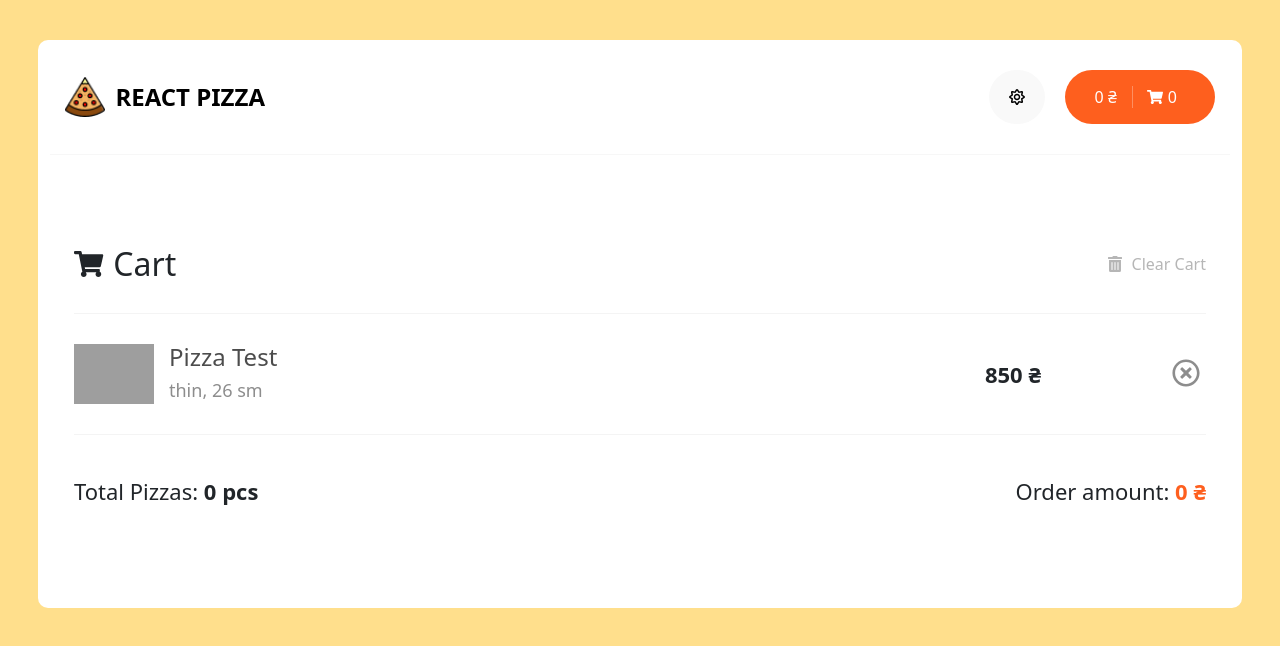
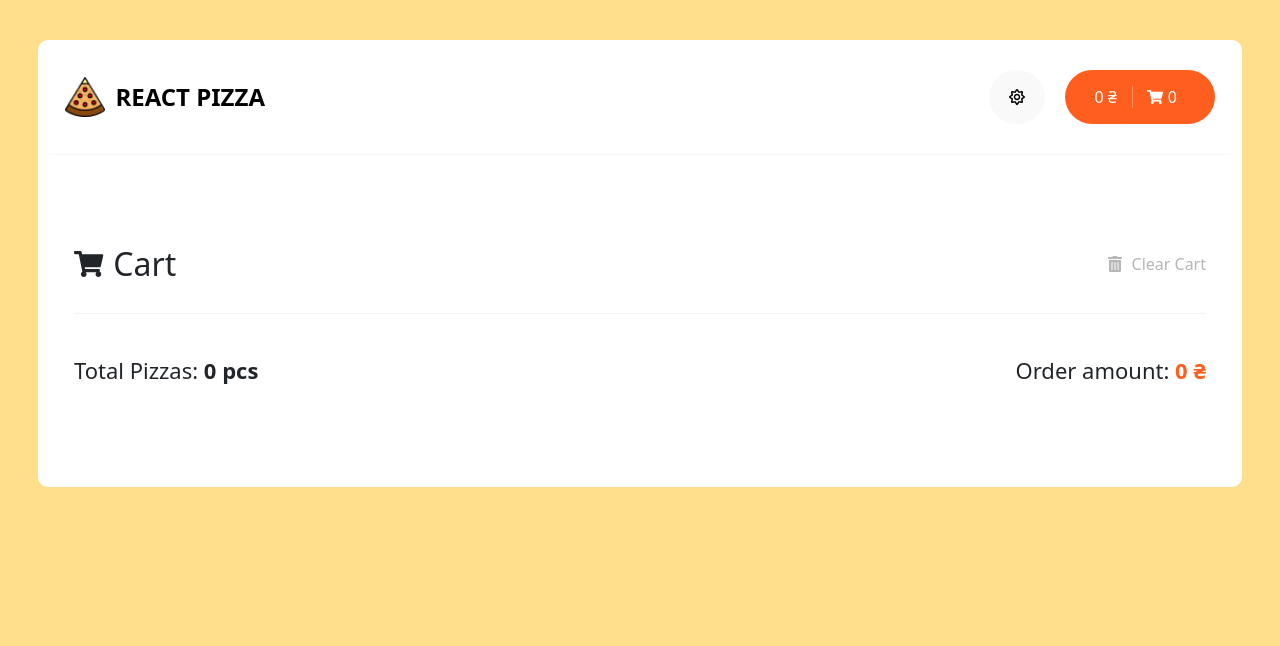
Before and after one commit to gavryk/pizza-app, a React (Create React App) app: page /cart in a window 1280 px wide. Shown: the top 646 px of the page. Built offline with nearby package versions, Linux system fonts and the light colour scheme; grey boxes are pictures that could not be loaded.

Commit message:
create cart item component

```diff
--- a/src/Pages/Cart/Cart.jsx
+++ b/src/Pages/Cart/Cart.jsx
@@ -8,6 +8,10 @@ import { PizzaCart } from "../../components";
 
 const Cart = () => {
     const { items, totalPrice, totalCount } = useSelector(({ cart }) => cart);
+
+    const cartPizzas = Object.keys(items).map((key) => {
+        return items[key][0];
+    });
 
     return (
         <div className={ style.cartPageContainer }>
@@ -23,19 +27,26 @@ const Cart = () => {
             </div>
 
             <div className={ style.cartWrapper }>
-                <PizzaCart
-                    imgUrl='https://dodopizza.azureedge.net/static/Img/Products/Pizza/ru-RU/6652fec1-04df-49d8-8744-232f1032c44b.jpg'
-                    name='Pizza Test'
-                    type='thin'
-                    size={ 26 }
-                    price={ 850 }
-                />
+                {
+                    cartPizzas &&
+                    cartPizzas.map(item => {
+                        return (
+                            <PizzaCart
+                                imgUrl={ item.imageUrl }
+                                name={ item.name }
+                                type={ item.type }
+                                size={ item.size }
+                                price={ item.price }
+                            />
+                        )
+                    })
+                }
             </div>
 
             <div className={ style.cartPageContainer__total }>
                 <div className={ style.cartTotalCount }>
                     <span>Total Pizzas: </span>
-                    <span class={ style.count }> { totalCount } pcs</span>
+                    <span className={ style.count }> { totalCount } pcs</span>
                 </div>
                 <div className={ style.cartTotalPrice }>
                     <span>Order amount: </span>
```
